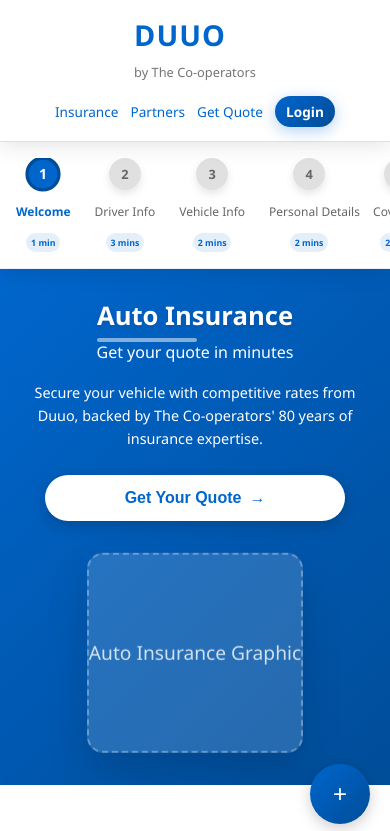
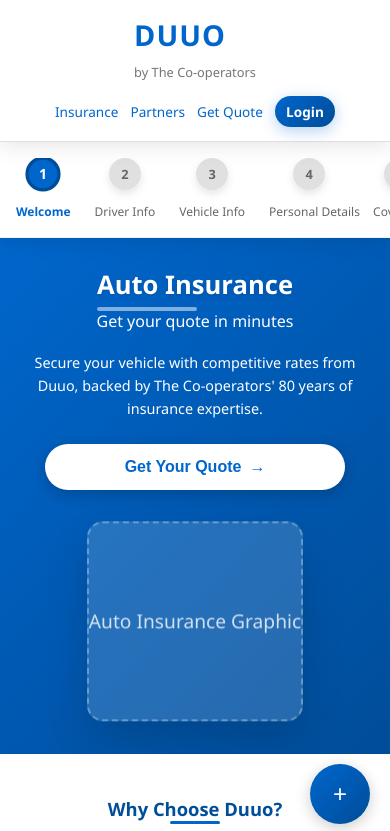
Before and after one commit to NasserWasfiBaBreak/duuo.vision, a React (Vite) app: page / in a window 390 px wide. Shown: the top 831 px of the page. Built offline with nearby package versions, Linux system fonts and the light colour scheme.

Commit message:
step duration removed from progress bar

```diff
--- a/src/components/ProgressBar.css
+++ b/src/components/ProgressBar.css
@@ -112,17 +112,6 @@
   z-index: 2;
 }
 
-.step-time {
-  font-size: 0.7rem;
-  color: #0066cc;
-  font-weight: 600;
-  background: rgba(0, 102, 204, 0.1);
-  padding: 0.25rem 0.5rem;
-  border-radius: 12px;
-  position: relative;
-  z-index: 2;
-}
-
 .progress-line {
   flex: 1;
   height: 4px;
@@ -164,11 +153,6 @@
     max-width: 100px;
   }
 
-  .step-time {
-    font-size: 0.6rem;
-    padding: 0.2rem 0.4rem;
-  }
-
   .step-number {
     width: 40px;
     height: 40px;
@@ -201,11 +185,6 @@
     display: none;
   }
 
-  .step-time {
-    font-size: 0.55rem;
-    padding: 0.15rem 0.3rem;
-  }
-
   .step-number {
     width: 32px;
     height: 32px;
--- a/src/components/ProgressBar.jsx
+++ b/src/components/ProgressBar.jsx
@@ -5,12 +5,12 @@
   const { currentStep } = useFormContext();
 
   const steps = [
-    { id: 0, label: 'Welcome', description: 'Start your quote', time: '1 min' },
-    { id: 1, label: 'Driver Info', description: 'Personal & license details', time: '3 mins' },
-    { id: 2, label: 'Vehicle Info', description: 'Car details & VIN', time: '2 mins' },
-    { id: 3, label: 'Personal Details', description: 'Contact & preferences', time: '2 mins' },
-    { id: 4, label: 'Coverage', description: 'Select protections', time: '2 mins' },
-    { id: 5, label: 'Review', description: 'Check & confirm', time: '1 min' }
+    { id: 0, label: 'Welcome', description: 'Start your quote' },
+    { id: 1, label: 'Driver Info', description: 'Personal & license details' },
+    { id: 2, label: 'Vehicle Info', description: 'Car details & VIN' },
+    { id: 3, label: 'Personal Details', description: 'Contact & preferences' },
+    { id: 4, label: 'Coverage', description: 'Select protections' },
+    { id: 5, label: 'Review', description: 'Check & confirm' }
   ];
 
   return (
@@ -22,7 +22,7 @@
               <div className="step-number">{step.id + 1}</div>
               <div className="step-label">{step.label}</div>
               <div className="step-description">{step.description}</div>
-              <div className="step-time">{step.time}</div>
+              {/* Time display removed */}
             </div>
             {index < steps.length - 1 && (
               <div className={`progress-line ${currentStep > step.id ? 'active' : ''}`}></div>
```
Also changed, not shown: 5 other files (tests, documents, lock files or other folders).
